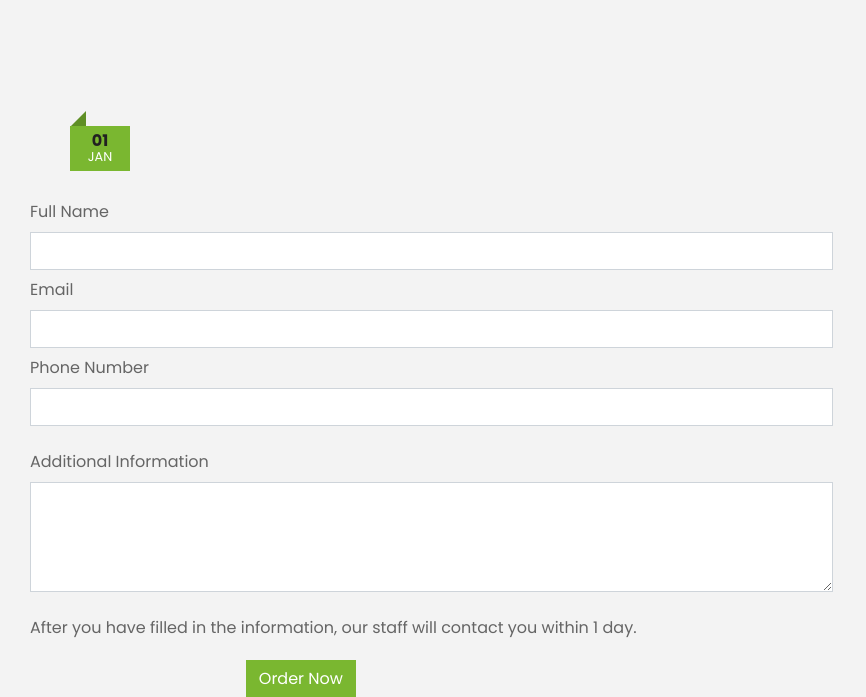
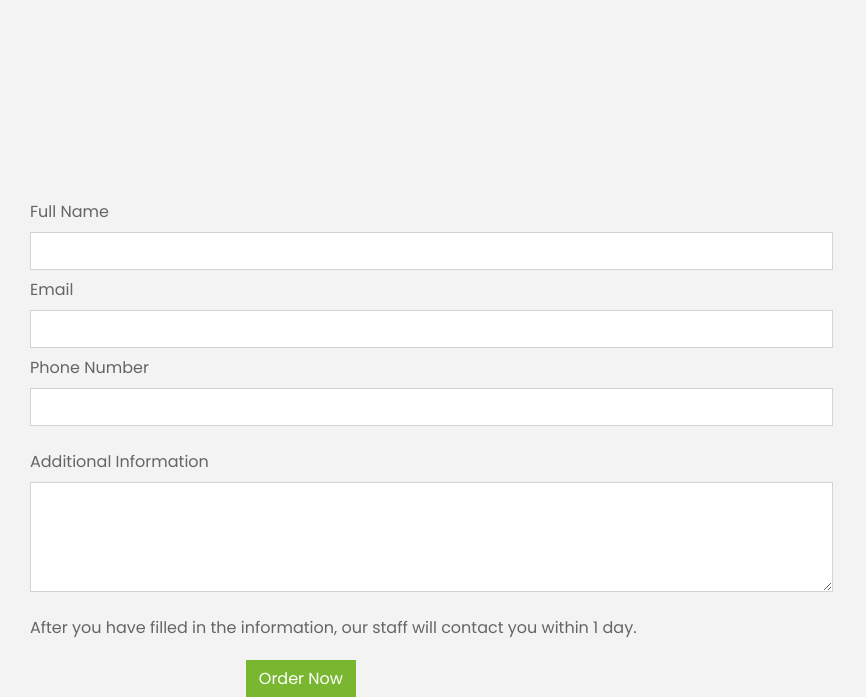
Before and after one commit to laziztojiyev/silk_route, a Django app: page /en/booking in a window 1280 px wide. Shown: the part 531-1228 px from the top of the page, without its empty margins (0-866 px from the left). Run offline with Django 5.2, Linux system fonts and the light colour scheme; some libraries are stand-ins or nearby versions.

Commit message:
remove day ordering

```diff
--- a/templates/single.html
+++ b/templates/single.html
@@ -217,10 +217,10 @@
                         <div class="blog-item">
                             <div class="position-relative">
                                 <img class="img-fluid w-100" src="{{ package.image.url }}" alt="">
-                                <div class="blog-date">
-                                    <h6 class="font-weight-bold mb-n1">01</h6>
-                                    <small class="text-white text-uppercase">Jan</small>
-                                </div>
+{#                                <div class="blog-date">#}
+{#                                    <h6 class="font-weight-bold mb-n1">01</h6>#}
+{#                                    <small class="text-white text-uppercase">Jan</small>#}
+{#                                </div>#}
                             </div>
                         </div>
                         <div class="container content">
```
